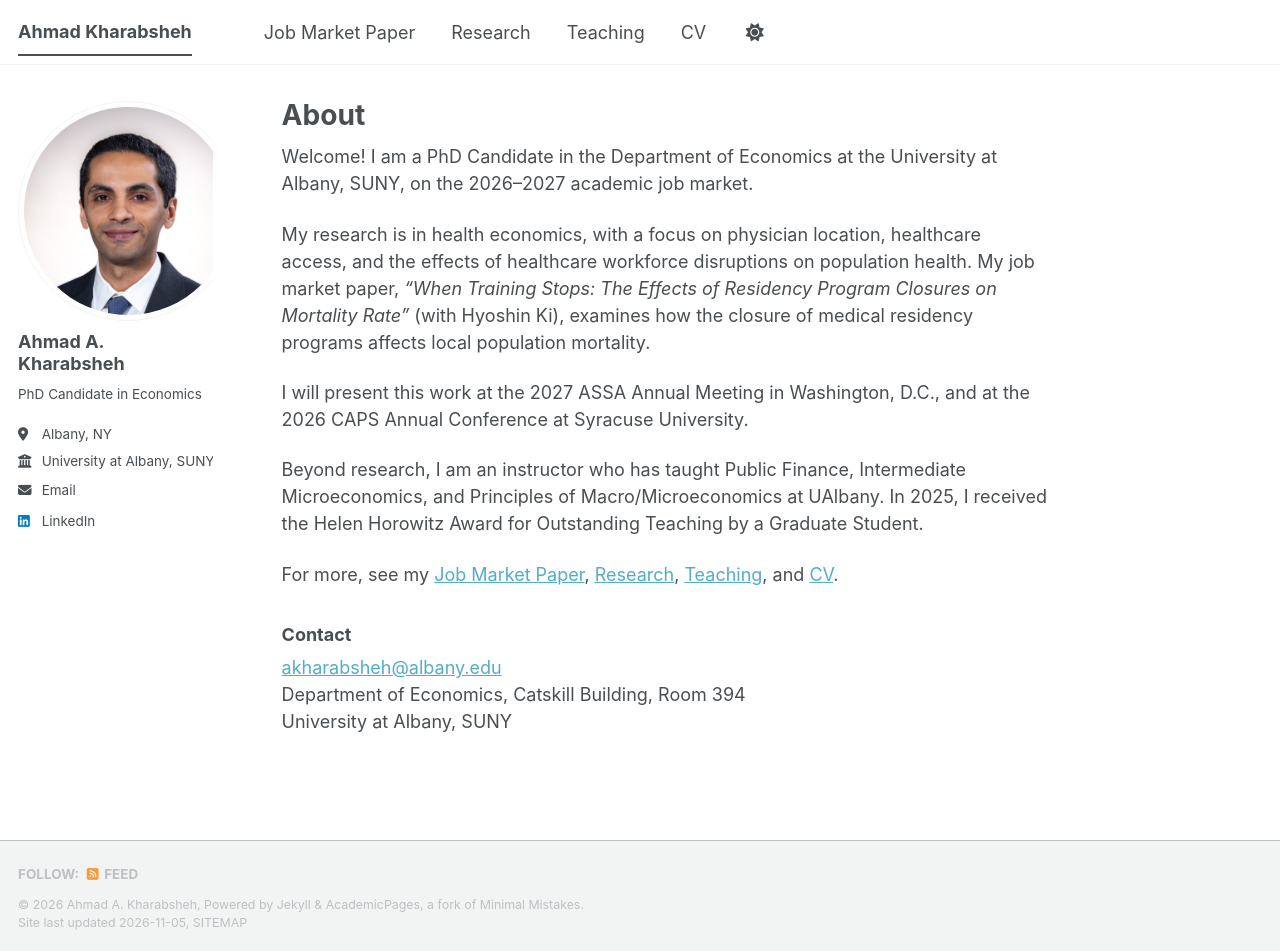
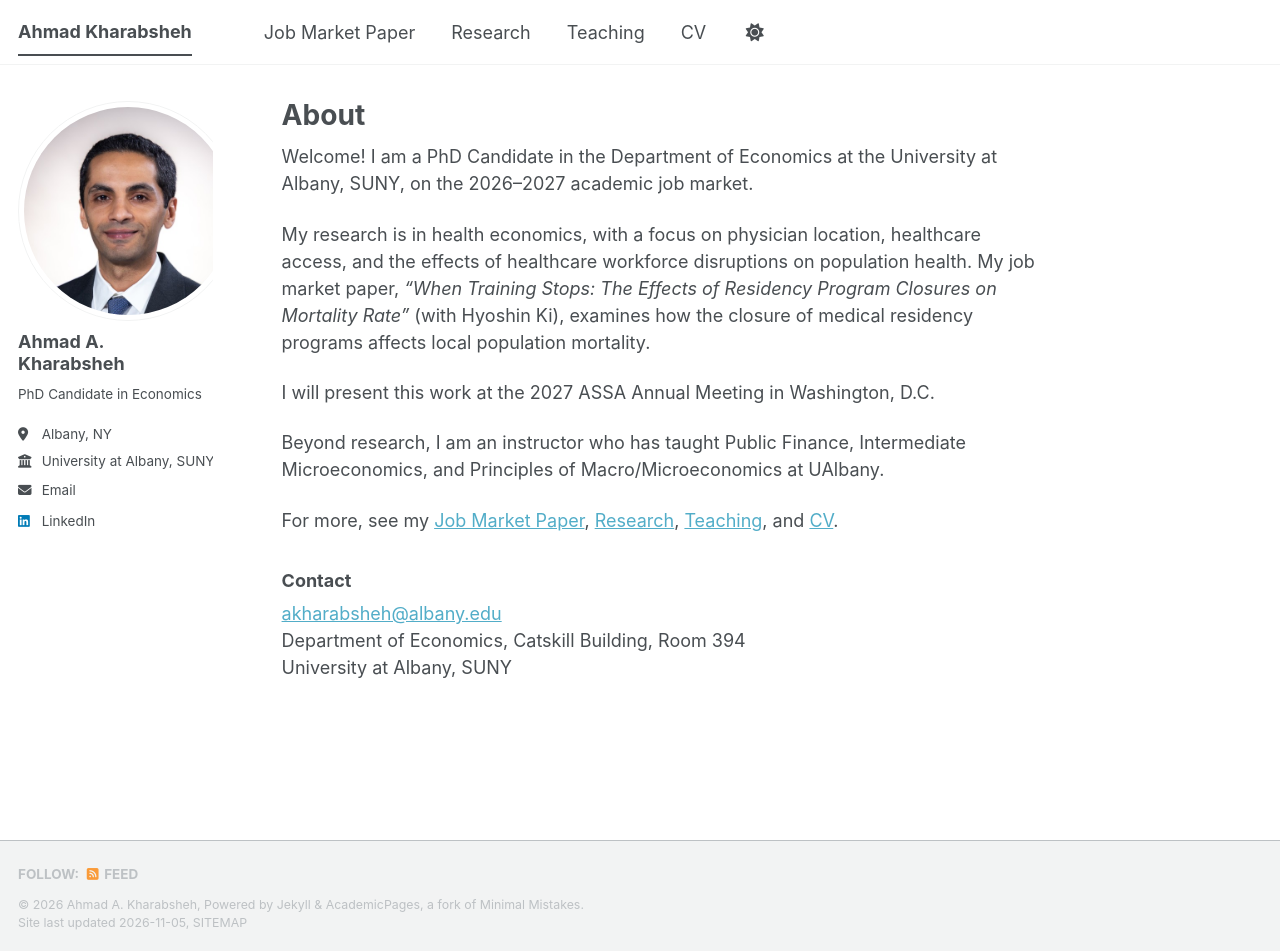
Before and after one commit to Kharabshehahmad/Kharabshehahmad.github.io, a Jekyll site: the page built from _pages/about.md, in a window 1280 px wide and 951 px high. Built offline with Jekyll 4.4.1, drawn with Linux system fonts in a browser that asks for light colours; a script bundle is joined from its source files by our own code; library files that are not in the unit come from our copies.

Commit message:
Update about.md

```diff
--- a/_pages/about.md
+++ b/_pages/about.md
@@ -11,9 +11,9 @@ Welcome! I am a PhD Candidate in the Department of Economics at the University a
 
 My research is in health economics, with a focus on physician location, healthcare access, and the effects of healthcare workforce disruptions on population health. My job market paper, *"When Training Stops: The Effects of Residency Program Closures on Mortality Rate"* (with Hyoshin Ki), examines how the closure of medical residency programs affects local population mortality.
 
-I will present this work at the 2027 ASSA Annual Meeting in Washington, D.C., and at the 2026 CAPS Annual Conference at Syracuse University.
+I will present this work at the 2027 ASSA Annual Meeting in Washington, D.C.
 
-Beyond research, I am an instructor who has taught Public Finance, Intermediate Microeconomics, and Principles of Macro/Microeconomics at UAlbany. In 2025, I received the Helen Horowitz Award for Outstanding Teaching by a Graduate Student.
+Beyond research, I am an instructor who has taught Public Finance, Intermediate Microeconomics, and Principles of Macro/Microeconomics at UAlbany.
 
 For more, see my [Job Market Paper](/files/kharabsheh_jmp.pdf), [Research](/publications/), [Teaching](/teaching/), and [CV](/files/kharabsheh_cv.pdf).
 
```
